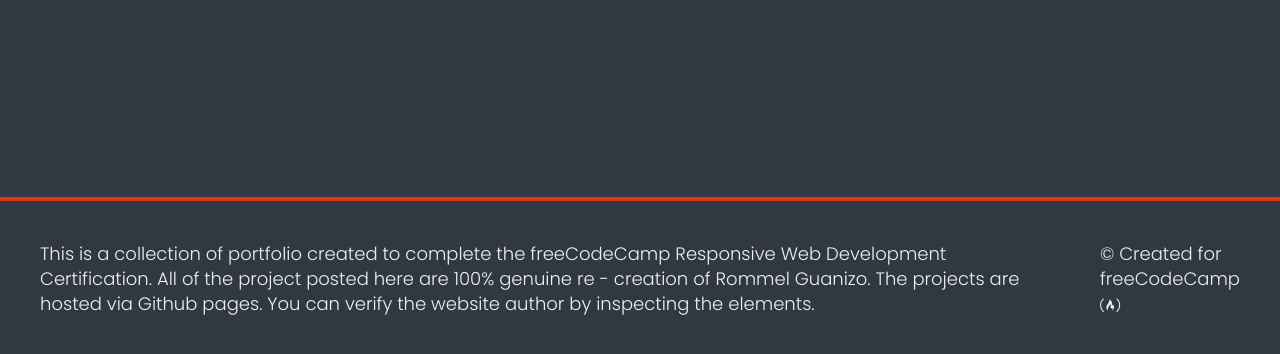
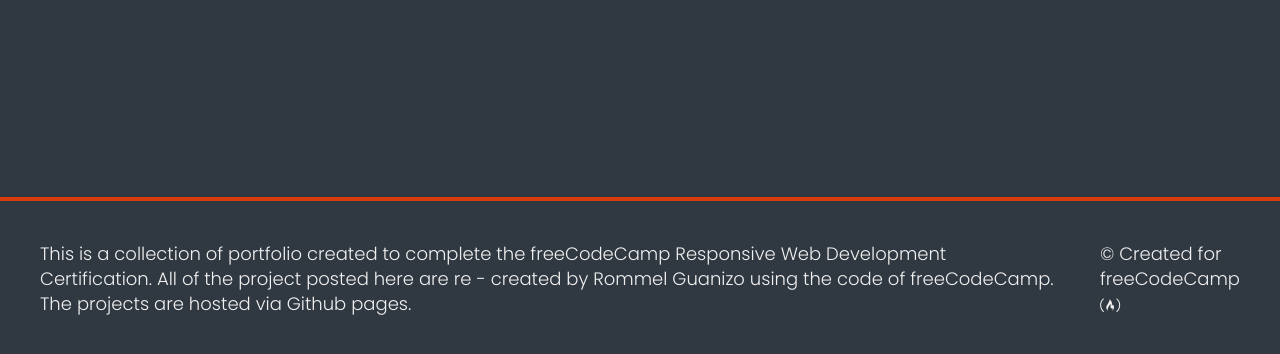
Before and after one commit to guanizorommel/freecodecampportfolio, a plain HTML site: page index.html in a window 1280 px wide. Shown: the part 2439-2793 px from the top of the page. Drawn offline with Linux system fonts and the light colour scheme.

Commit message:
update to footer

```diff
--- a/index.html
+++ b/index.html
@@ -177,9 +177,8 @@ Comment:
     <!-- Start of Footer Section-->
     <footer>
         <p>
-            This is a collection of portfolio created to complete the freeCodeCamp Responsive Web Development Certification. All of the project posted here are 100% genuine re - creation of Rommel Guanizo.
-            The projects are hosted via Github pages. You can verify the website author by inspecting the elements.
-        </p>
+            This is a collection of portfolio created to complete the freeCodeCamp Responsive Web Development Certification. All of the project posted here are re - created by Rommel Guanizo using the code of freeCodeCamp.
+            The projects are hosted via Github pages.
 
         <p>
             &copy; Created for
```
